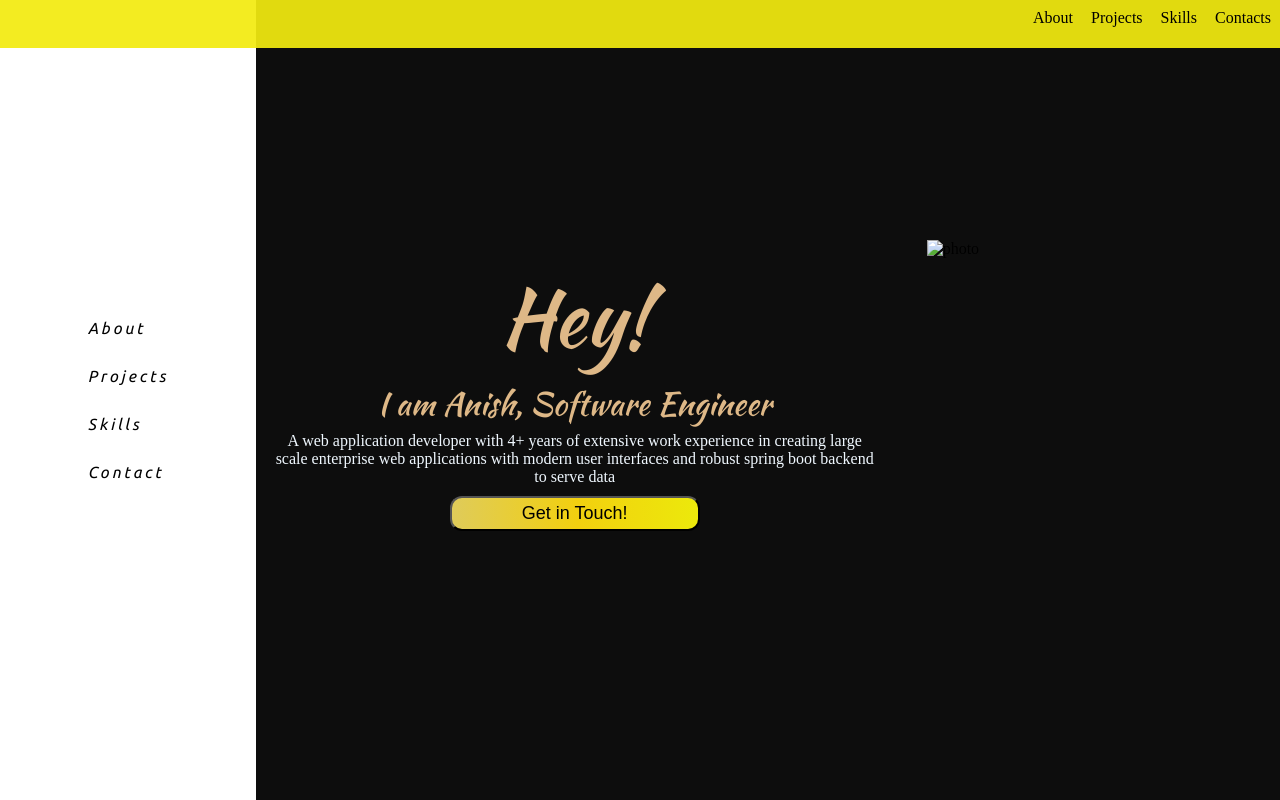
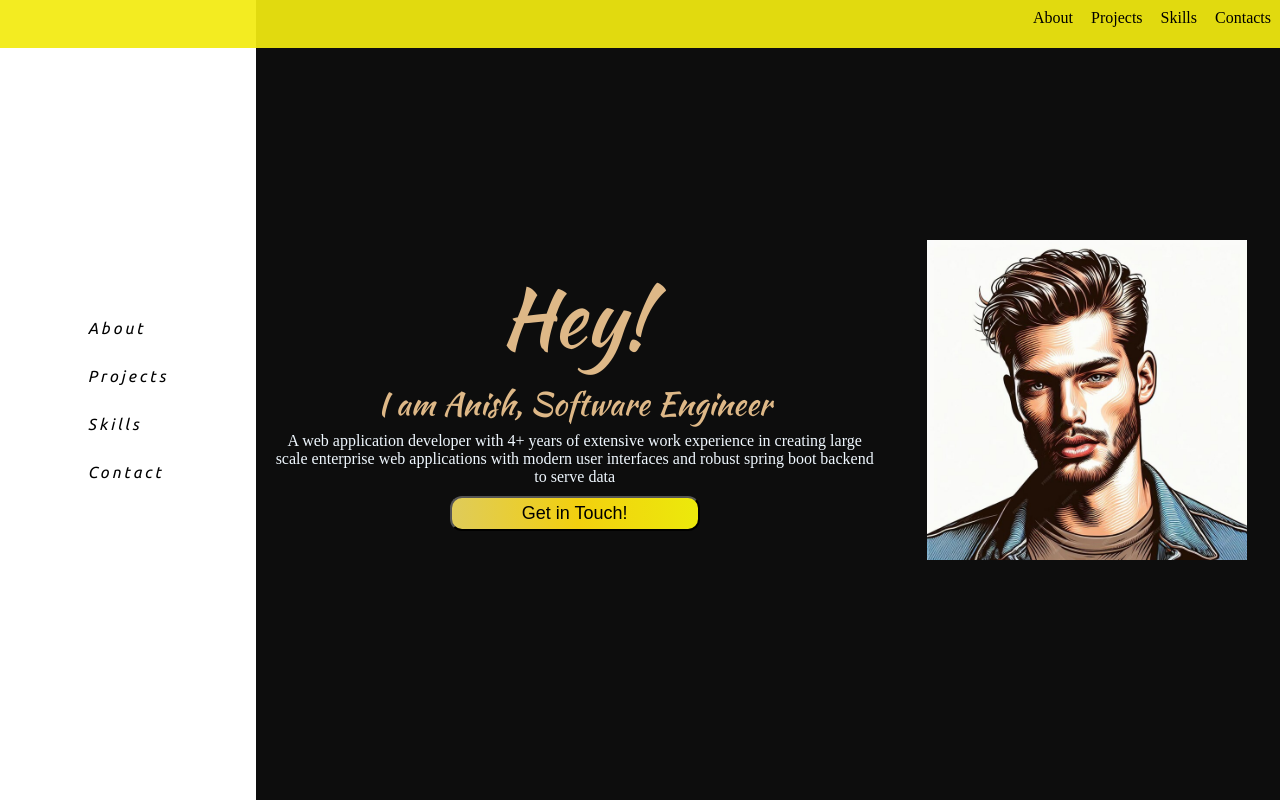
Before and after one commit to Anish4205/Portfolio, a plain HTML site: page index.html in a window 1280 px wide. Drawn offline with Linux system fonts and the light colour scheme.

Commit message:
Update index.html

```diff
--- a/index.html
+++ b/index.html
@@ -221,7 +221,7 @@
           </div>
 
           <div class="face">
-            <img src="Anish4205/Portfolio/images/face.jpg" class="face-image" alt="photo"/>
+            <img src="../images/face.jpg" class="face-image" alt="photo" />
           </div>
         </section>
 
```
